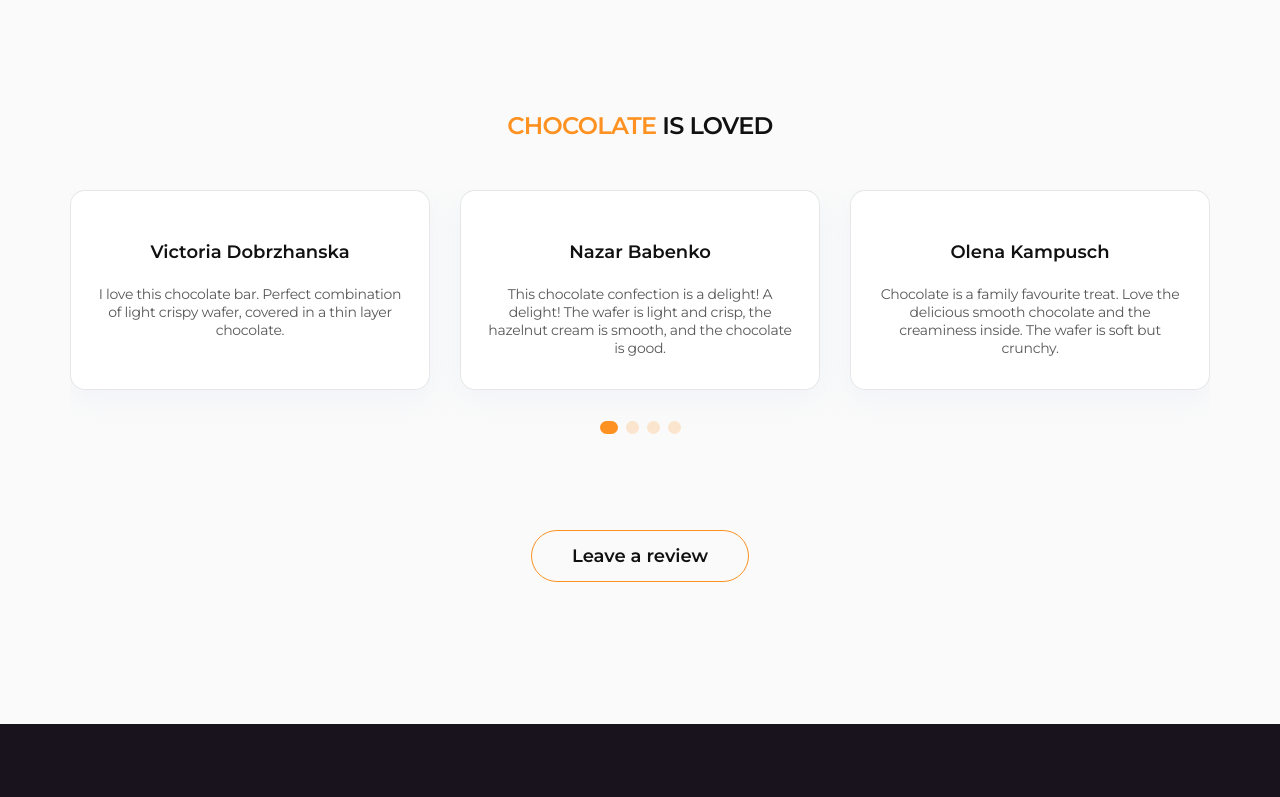
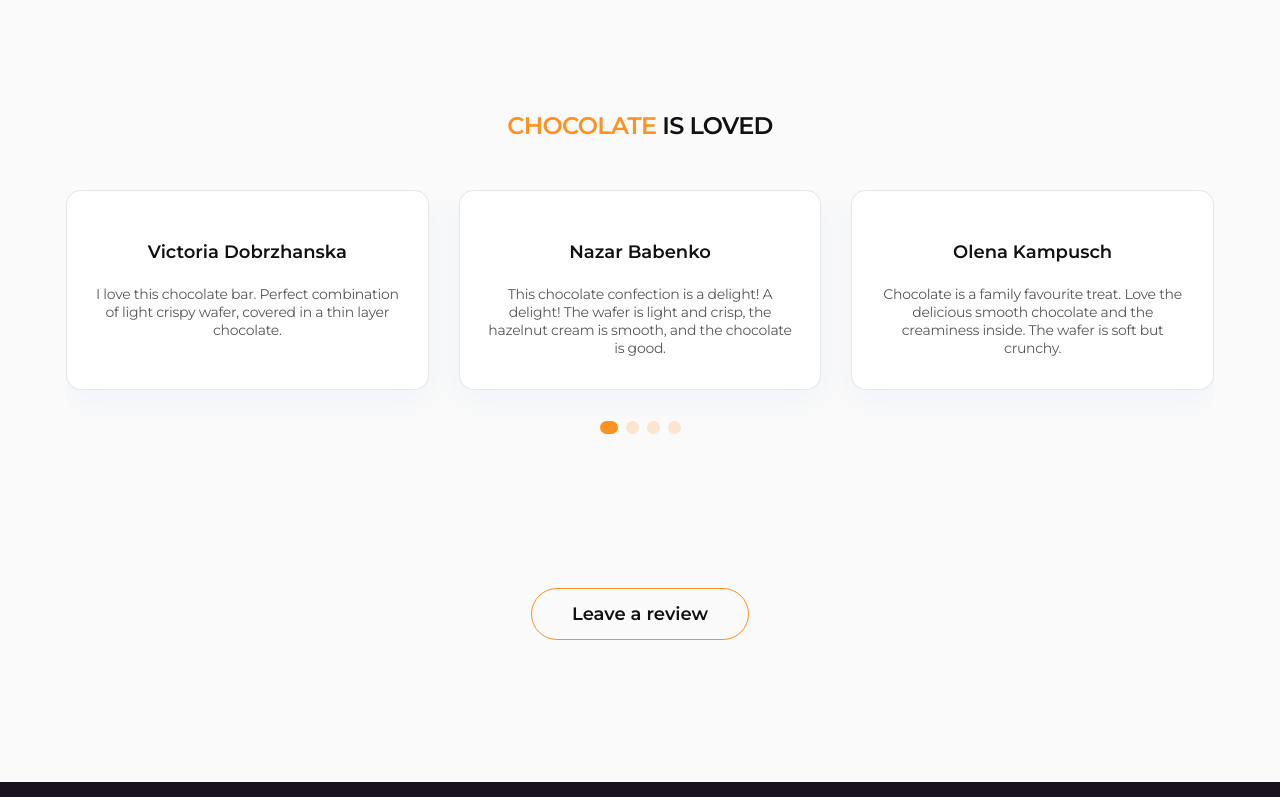
Before and after one commit to dariia234-16/simply-chocolate-me, a website: page index.html in a window 1280 px wide. Shown: the part 3621-4418 px from the top of the page. Drawn offline with nearby package versions, Linux system fonts and the light colour scheme.

Commit message:
minor fixes for swiper 2

```diff
--- a/css/styles.css
+++ b/css/styles.css
@@ -2179,7 +2179,6 @@ p {
 /* swiper our products */
 
 .swiper {
-  width: 1140px;
   z-index: 0;
   min-height: 410px;
 }
@@ -2285,8 +2284,11 @@ p {
 /* reviews slider */
 
 .swiper-2 {
+  width: 1148px;
   z-index: 0;
   margin-bottom: -120px;
+  overflow: hidden;
+  margin-bottom: 100px;
 }
 
 .swiper-slide-reviews {
--- a/index.html
+++ b/index.html
@@ -512,7 +512,7 @@
             <span class="part-of-products-header">Chocolate</span> is loved
           </h2>
           <!-- swiper reviews -->
-          <div class="swiper swiper-2">
+          <div class="swiper-2">
             <div class="swiper-wrapper">
               <div class="swiper-slide swiper-slide-reviews">
                 <span class="review-person">Victoria Dobrzhanska</span>
```
